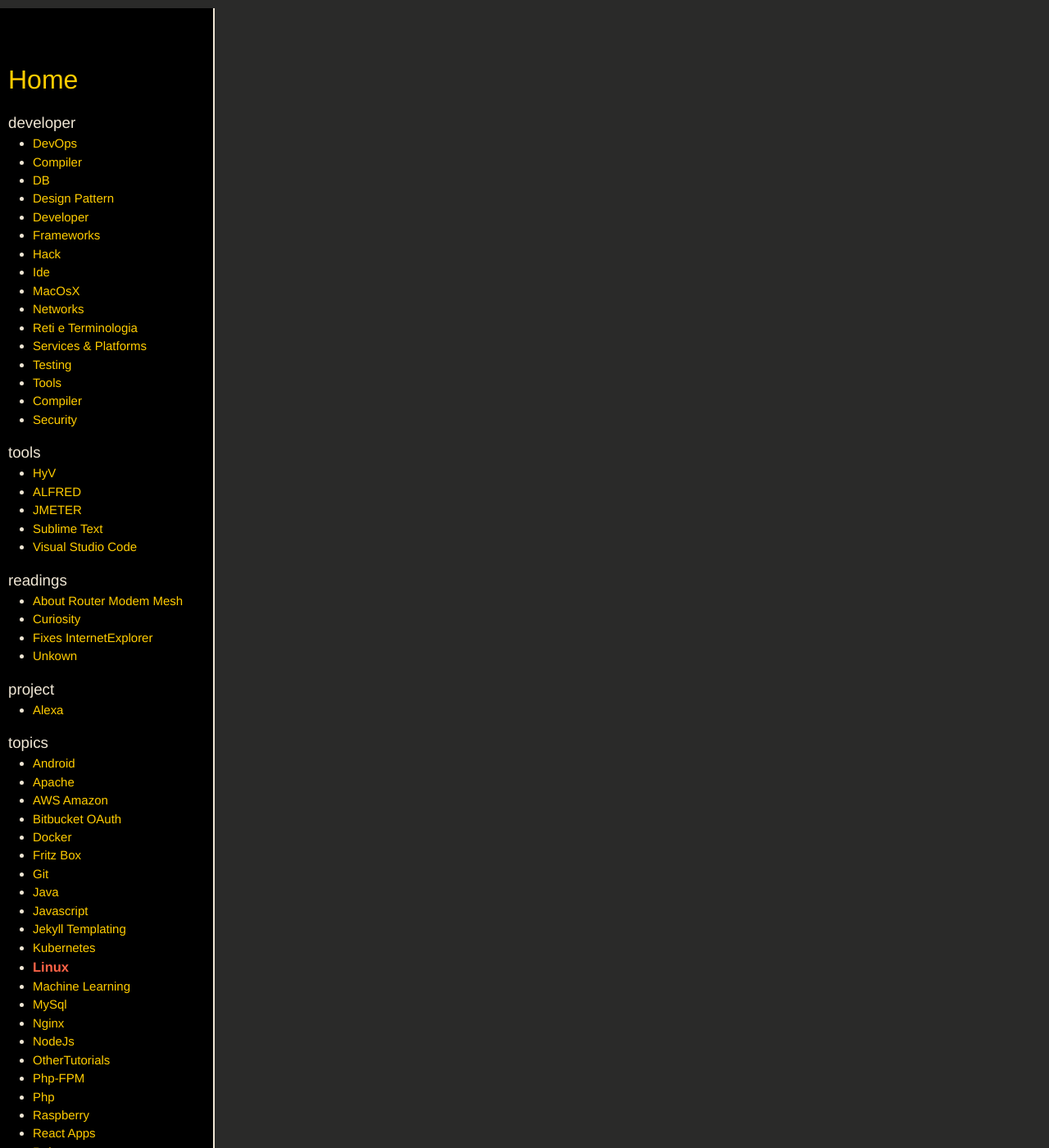
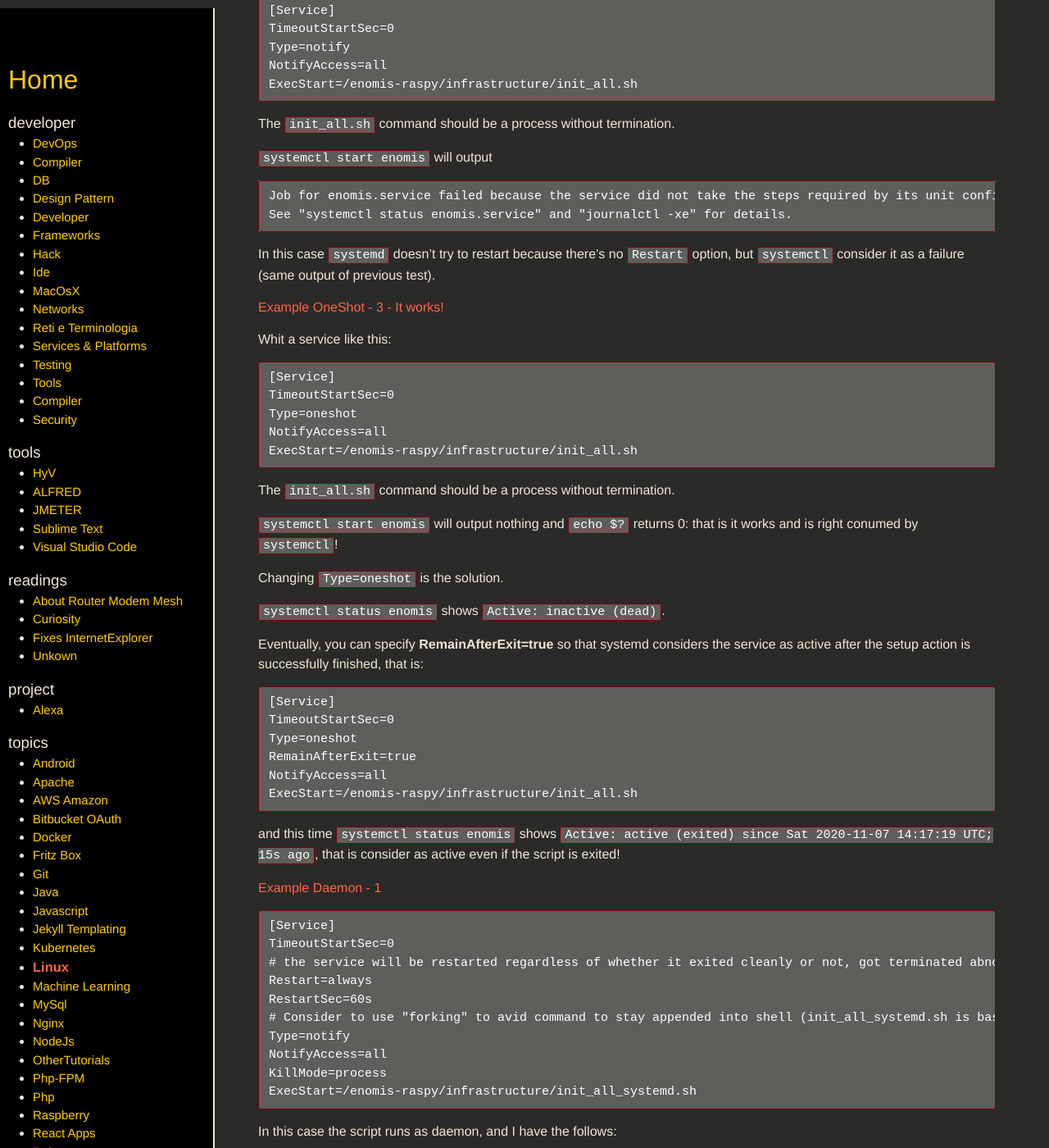
Before and after one commit to SimoSca/own-memo, a Jekyll site: the page built from _pages/topics/linux.md, in a window 1280 px wide and 1400 px high, scrolled down 4749 px. Shown: the whole window at 82% size. Built offline with Jekyll 4.4.1, drawn with Linux system fonts in a browser that asks for light colours; nearby versions of some CDN libraries; some of the changed text lies outside the part shown.

Commit message:
[linux][systemd]

`````diff
--- a/_pages/topics/linux.md
+++ b/_pages/topics/linux.md
@@ -194,3 +198,184 @@
 
 For example if I've a folder with permission 773, and I go to that folder with a "other" user (that is neither owner nor in folder's group ownership),
 and in this folder there's a file with permission 600, then "other" user CAN DELETE that file... amazing!!!
+
+
+
+SYSTEMD
+-------
+
+Systemd is a very powerful system to manage services and dependency.
+
+For basic usage you have just to setup a specific `/etc/stystemd/system/<my>.service` file,
+or for advanced boot/power-on scopes you can also take advantage of parallel services starting via `socket`, both network and unix socket domain.
+
+In this section it will be treat:
+
+- [Basic Examples](#basic-examples), with extra notes
+- [Unix Socket Domain](#unix-socket-domain)
+
+### Basic Examples
+
+
+#### Example OneShot - 1
+
+Whit a service like this:
+
+````editorconfig
+[Service]
+TimeoutStartSec=0
+Restart=always
+RestartSec=60s
+Type=notify
+NotifyAccess=all
+ExecStart=/enomis-raspy/infrastructure/init_all.sh
+````
+The `init_all.sh` command should be a process without termination.
+
+If process terminates (or exit with some status code), after `RestartSec` seconds the process will retry to start, according to `Restart=always` option.
+
+`systemctl start enomis` will output
+
+````
+Job for enomis.service failed because the service did not take the steps required by its unit configuration.
+See "systemctl status enomis.service" and "journalctl -xe" for details.
+````
+
+#### Example OneShot - 2
+
+Whit a service like this:
+
+````editorconfig
+[Service]
+TimeoutStartSec=0
+Type=notify
+NotifyAccess=all
+ExecStart=/enomis-raspy/infrastructure/init_all.sh
+````
+The `init_all.sh` command should be a process without termination.
+
+`systemctl start enomis` will output
+
+````
+Job for enomis.service failed because the service did not take the steps required by its unit configuration.
+See "systemctl status enomis.service" and "journalctl -xe" for details.
+````
+
+In this case `systemd` doesn't try to restart because there's no `Restart` option, but `systemctl` consider it as a failure
+(same output of previous test).
+
+#### Example OneShot - 3 - It works!
+
+Whit a service like this:
+
+````editorconfig
+[Service]
+TimeoutStartSec=0
+Type=oneshot
+NotifyAccess=all
+ExecStart=/enomis-raspy/infrastructure/init_all.sh
+````
+The `init_all.sh` command should be a process without termination.
+
+`systemctl start enomis` will output nothing and `echo $?` returns 0: that is it works and is right conumed by `systemctl`!
+
+Changing `Type=oneshot` is the solution.
+
+`systemctl status enomis` shows `Active: inactive (dead)`.
+
+Eventually, you can specify **RemainAfterExit=true** so that systemd considers the service as active after the setup action is successfully finished, that is:
+
+````editorconfig
+[Service]
+TimeoutStartSec=0
+Type=oneshot
+RemainAfterExit=true
+NotifyAccess=all
+ExecStart=/enomis-raspy/infrastructure/init_all.sh
+````
+and this time `systemctl status enomis` shows `Active: active (exited) since Sat 2020-11-07 14:17:19 UTC; 15s ago`,
+that is consider as active even if the script is exited!
+
+#### Example Daemon - 1
+
+````editorconfig
+[Service]
+TimeoutStartSec=0
+# the service will be restarted regardless of whether it exited cleanly or not, got terminated abnormally by a signal, or hit a timeout.
+Restart=always
+RestartSec=60s
+# Consider to use "forking" to avid command to stay appended into shell (init_all_systemd.sh is basically a daemon
+Type=notify
+NotifyAccess=all
+KillMode=process
+ExecStart=/enomis-raspy/infrastructure/init_all_systemd.sh
+````
+
+In this case the script runs as daemon, and I have the follows:
+
+- if start via `systemctl start enomis` or `systemctl restart enomis` the script is runned and attached to current shell,
+  this means that that does not background its self and stays attached to the shell.
+    - Performing `ctrl+c` doesn't cause `stop` of comman
+    - I need to run `systemctl stop enomis` to effectively stop the process (see `systemctl status enomis`)
+
+- `reboot` the system works right and `systemctl` starts the service `enomis` as expected
+
+#### Example Daemon - 2
+
+````editorconfig
+[Service]
+TimeoutStartSec=0
+# the service will be restarted regardless of whether it exited cleanly or not, got terminated abnormally by a signal, or hit a timeout.
+Restart=always
+RestartSec=60s
+Type=forking
+PIDFile=/var/run/enomis/enomis.pid
+NotifyAccess=all
+KillMode=process
+ExecStart=/enomis-raspy/infrastructure/init_all_systemd.sh
+````
+In this case systemd expects that the main commands forked itself... and should be the command itself to take care of creting and manging the PID file
+
+````shell
+#!/bin/bash
+
+# Run the following code in background:
+(
+    while keep_running; do
+        do_something
+    done
+) &
+
+# Write pid of the child to the pidfile:
+echo "$!" >/run/daemon.pid
+exit
+````
+
+and you should set some extra options into service, like
+
+````editorconfig
+[Service]
+# ... all previous directives
+ExecReload=/bin/kill -1 -- $MAINPID
+ExecStop=/bin/kill -- $MAINPID
+````
+
+**but this usage is discouraged by `systemd`** because is predominantly used into legacy service.
+
+A well explanation [here](https://unix.stackexchange.com/questions/460321/which-pid-belongs-into-the-systemd-pidfile-section-when-creating-a-shell-script).
+
+#### RECAP
+
+> Using `Restart` with standard commands (intendeed as processes that do something and then terminates) or daemon,
+is very similar to what happens using `supervisord` linux utility.
+
+
+#### REFS
+
+- [Good docker tutorial](https://blog.container-solutions.com/running-docker-containers-with-systemd), NON TRIVIAL
+
+- Some useful site in Google via `systemctl start docker container`
+
+
+
+### Unix Socket Domain
`````
Also changed, not shown: other parts of _pages/topics/linux.md (+4 -0 lines).
